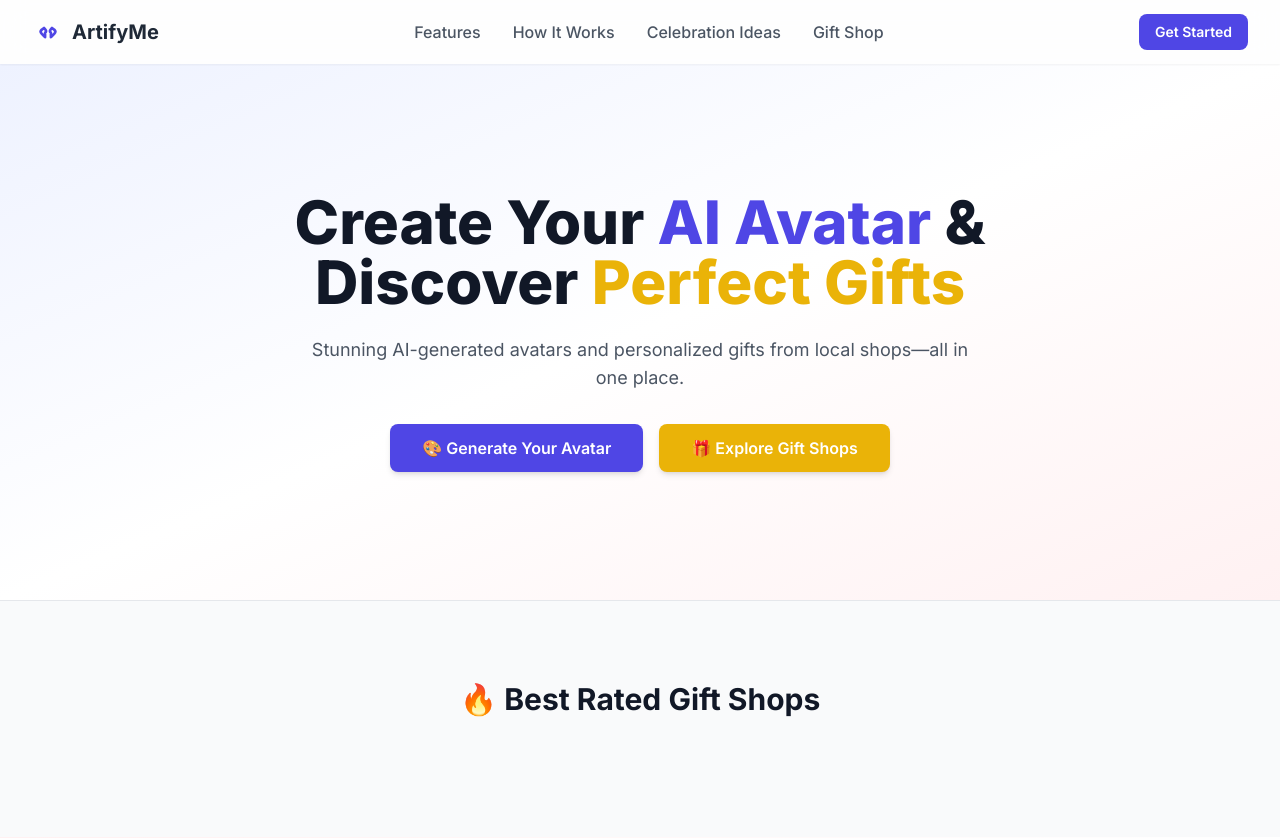
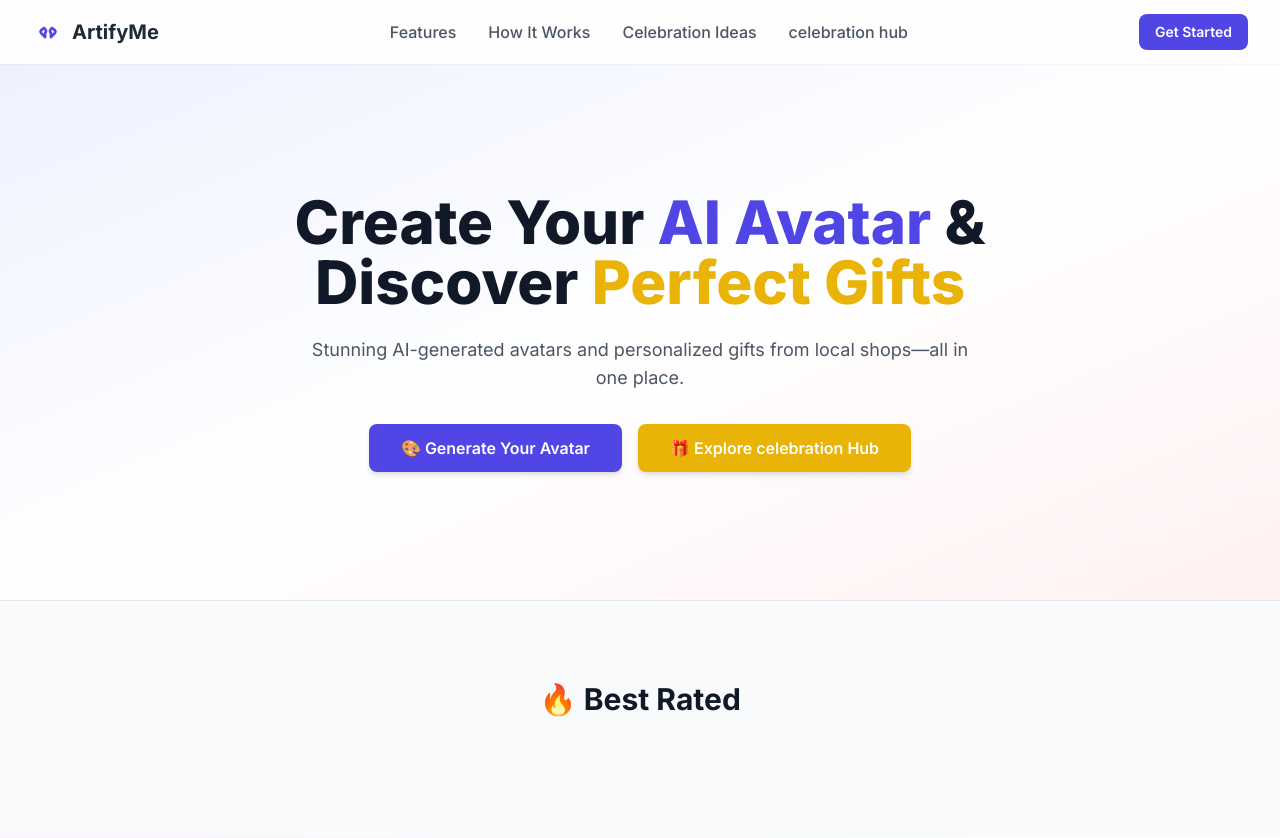
Before and after one commit to suriyamoorthi-dev/artifyme, a Flask app: page / in a window 1280 px wide. Shown: the top 838 px of the page. Run offline with Flask 3, Linux system fonts and the light colour scheme; data that the repository does not hold is empty; some libraries are stand-ins or nearby versions.

Commit message:
Updated AI celebration endpoint and landing/avatar templates

```diff
--- a/app.py
+++ b/app.py
@@ -419,7 +419,26 @@ def generate_celebration_text():
     if not event or not style:
         return jsonify({"error": "Event and style are required"}), 400
 
-    prompt = f"Suggest 3 unique {style} style ideas for a {event} celebration. Include decorations, theme, and photography ideas. Extra details: {extra}"
+    # ✅ Improved, structured prompt
+    prompt = f"""
+You are an expert event planner and designer.
+
+Task: Suggest exactly 3 unique celebration ideas for a {event}.
+
+Requirements for each idea:
+1. Provide a creative theme name.
+2. Suggest decorations, color palette, and props.
+3. Include photography concepts for memorable shots.
+4. Mention any extra unique elements or experiences.
+
+Style: {style}
+Extra details or preferences: {extra}
+
+Output format (strictly):
+- Idea 1: <theme name> | Decorations: ... | Photography: ... | Extra: ...
+- Idea 2: <theme name> | Decorations: ... | Photography: ... | Extra: ...
+- Idea 3: <theme name> | Decorations: ... | Photography: ... | Extra: ...
+"""
 
     try:
         response = requests.post(
@@ -428,21 +447,40 @@ def generate_celebration_text():
             json={
                 "model": "meta-llama/Llama-3.3-70B-Instruct-Turbo-Free",
                 "messages": [{"role": "user", "content": prompt}],
-                "max_tokens": 300
+                "max_tokens": 400
             },
             timeout=60
         )
         result = response.json()
         text = result["choices"][0]["message"]["content"]
 
-        # Split into ideas
-        ideas = [line.strip("•-123. ") for line in text.split("\n") if line.strip()]
+        # ✅ Parse structured ideas
+        ideas = []
+        for line in text.split("\n"):
+            line = line.strip()
+            if not line or not line.startswith("- Idea"):
+                continue
+            try:
+                # Example: "- Idea 1: Enchanted Garden | Decorations: ... | Photography: ... | Extra: ..."
+                parts = line.split("|")
+                idea_dict = {
+                    "theme": parts[0].split(":")[1].strip(),
+                    "decorations": parts[1].replace("Decorations:", "").strip() if len(parts) > 1 else "",
+                    "photography": parts[2].replace("Photography:", "").strip() if len(parts) > 2 else "",
+                    "extra": parts[3].replace("Extra:", "").strip() if len(parts) > 3 else ""
+                }
+                ideas.append(idea_dict)
+            except Exception as e:
+                # Skip malformed lines
+                continue
+
         return jsonify({"ideas": ideas})
 
     except Exception as e:
         print("❌ Error:", e)
         return jsonify({"error": "Generation failed"}), 500
 
+
 # ------------------- End Supabase Gift Shop API ------------------- #
 if __name__ == '__main__':
     # Only runs locally for debugging
--- a/templates/landing.html
+++ b/templates/landing.html
@@ -30,7 +30,7 @@
         <a href="#features" class="text-gray-600 hover:text-indigo-600 font-medium">Features</a>
         <a href="#how-it-works" class="text-gray-600 hover:text-indigo-600 font-medium">How It Works</a>
         <a href="/celebration" class="text-gray-600 hover:text-indigo-600 font-medium">Celebration Ideas</a>
-        <a href="/gifts" class="text-gray-600 hover:text-indigo-600 font-medium">Gift Shop</a>
+        <a href="/gifts" class="text-gray-600 hover:text-indigo-600 font-medium">celebration hub</a>
       </nav>
 
       <!-- CTA -->
@@ -51,7 +51,7 @@
       <a href="#features" class="text-gray-600 hover:text-indigo-600 font-medium">Features</a>
       <a href="#how-it-works" class="text-gray-600 hover:text-indigo-600 font-medium">How It Works</a>
       <a href="/celebration" class="text-gray-600 hover:text-indigo-600 font-medium">Celebration Ideas</a>
-      <a href="/gifts" class="text-gray-600 hover:text-indigo-600 font-medium">Gift Shop</a>
+      <a href="/gifts" class="text-gray-600 hover:text-indigo-600 font-medium">celebration hub</a>
       <a href="/avatar" class="bg-indigo-600 text-white px-4 py-2 rounded-lg text-sm font-semibold hover:bg-indigo-700 transition">Get Started</a>
     </nav>
   </div>
@@ -69,7 +69,7 @@
       </p>
       <div class="mt-8 flex justify-center gap-4 flex-wrap">
         <a href="/avatar" class="bg-indigo-600 text-white rounded-lg px-8 py-3 font-semibold hover:bg-indigo-700 shadow-md transform hover:scale-105 transition">🎨 Generate Your Avatar</a>
-        <a href="/gifts" class="bg-yellow-500 text-white rounded-lg px-8 py-3 font-semibold hover:bg-yellow-600 shadow-md transform hover:scale-105 transition">🎁 Explore Gift Shops</a>
+        <a href="/gifts" class="bg-yellow-500 text-white rounded-lg px-8 py-3 font-semibold hover:bg-yellow-600 shadow-md transform hover:scale-105 transition">🎁 Explore celebration Hub</a>
       </div>
     </div>
   </section>
@@ -77,7 +77,7 @@
   <!-- Gift Shops -->
   <section class="bg-gray-50 py-16 sm:py-20 px-4 border-t">
     <div class="max-w-7xl mx-auto">
-      <h2 class="text-3xl font-bold text-center text-gray-900 mb-10">🔥 Best Rated Gift Shops</h2>
+      <h2 class="text-3xl font-bold text-center text-gray-900 mb-10">🔥 Best Rated </h2>
       <div id="homepageShops" class="grid sm:grid-cols-2 lg:grid-cols-3 gap-6"></div>
     </div>
   </section>
```
Also changed, not shown: templates/avatar.html (+7 -0 lines).
